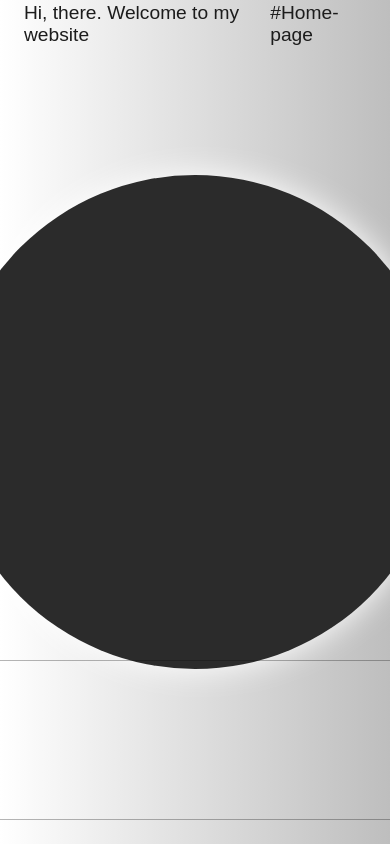
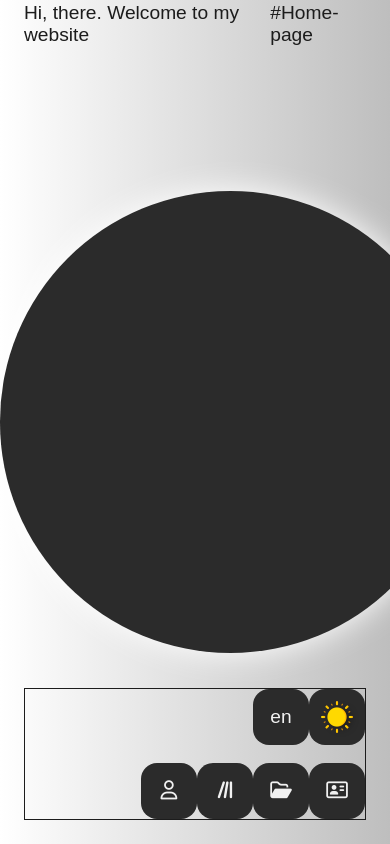
Before and after one commit to hhpxme/Two-day_One-page, a plain HTML site: page P6_0111_AnimationLandingPage/index.html in a window 390 px wide. Drawn offline with nearby package versions, Linux system fonts and the light colour scheme; a web font is replaced by a local one.

Commit message:
script upadte

```diff
--- a/P6_0111_AnimationLandingPage/css/style.css
+++ b/P6_0111_AnimationLandingPage/css/style.css
@@ -70,6 +70,24 @@ main {
     z-index: 0;
 }
 
+.geometry {
+    position: absolute;
+    top: 0;
+    bottom: 0;
+    left: 0;
+    right: 0;
+    margin: auto;
+    display: flex;
+    min-height: 420px;
+    height: calc(66% - 96px);
+    aspect-ratio: 1/1;
+    background-color: var(--primary-dark-color);
+    border-radius: 999px;
+    align-self: center;
+    box-shadow: 0 0 32px var(--primary-light-color);
+    transition: none;
+}
+
 .main-picture {
     position: relative;
     display: flex;
@@ -84,27 +102,14 @@ main {
 .menu-container {
     position: relative;
     display: flex;
-    width: clamp(720px, 55%, 1600px);
-    height: clamp(520px, calc(100% - 48px - 48px), 960px);
+    width: clamp(460px, 55%, 1600px);
+    height: clamp(560px, calc(100% - 48px - 48px), 960px);
     justify-content: space-between;
     align-self: center;
     transition: var(--trans);
 }
 
-.menu-container .geometry {
-    position: relative;
-    display: flex;
-    min-height: 420px;
-    height: 66%;
-    aspect-ratio: 1/1;
-    background-color: var(--primary-dark-color);
-    border-radius: 999px;
-    align-self: center;
-    box-shadow: 0 0 32px var(--primary-light-color);
-    transition: none;
-}
-
-.menu-container .menu-left {
+.menu-container .menu-list {
     position: relative;
     display: flex;
     flex-direction: column;
@@ -113,7 +118,7 @@ main {
     justify-content: space-around;
     align-items: center;
 }
-.menu-container .menu-right {
+.menu-container .menu-tools {
     position: relative;
     display: flex;
     flex-direction: column;
@@ -122,16 +127,6 @@ main {
     justify-content: space-around;
     align-items: center;
     align-self: flex-end;
-}
-.menu-container .menu-sticky {
-    position: absolute;
-    display: flex;
-    flex-direction: column;
-    bottom: -24px;
-    right: 24px;
-    width: calc(100% - 48px);
-    height: 160px;
-    border: var(--border);
 }
 
 .menu-button {
@@ -158,17 +153,17 @@ main {
     .menu-button .btn-icon:hover {
         background-color: var(--primary-light-color);
         box-shadow: 0 2px 16px rgba(0, 0, 0, 0.4);
-        outline: 3px solid var(--primary-dark-color);
+        border: 1px solid var(--primary-dark-color);
     }
     .menu-button span {
         font-size: 1.2rem;
         font-weight: 600;
         line-height: 1.2rem;
     }
-    .menu-left .btn-icon:hover {
+    .menu-list .btn-icon:hover {
         color: var(--dark-color);
     }
-    .menu-right .btn-icon {
+    .menu-tools .btn-icon {
         font-size: 1.2rem;
         color: var(--dark-color);
         background-color: var(--primary-light-color);
@@ -190,7 +185,7 @@ main {
             height: 32px;
             border-radius: 999px;
             background-color: transparent;
-            background-image: url(../images/icons/moon.png);
+            background-image: url(../images/icons/sun.png);
             background-position: center;
             background-repeat: no-repeat;
             background-size: cover;
@@ -201,14 +196,163 @@ main {
             box-shadow: 4px 2px 8px rgba(255, 255, 255, 0.4);
         }
 
+.menu-container.collapse {
+    position: absolute;
+    display: flex;
+    flex-direction: column-reverse;
+    bottom: 24px;
+    width: calc(100% - 48px);
+    height: 132px;
+    border: 1px solid;
+    transition: var(--trans);
+}
+
+.menu-container.collapse .menu-list,
+.menu-container.collapse .menu-tools {
+    position: relative;
+    display: flex;
+    flex-direction: row;
+    width: 100%;
+    height: 56px;
+    justify-content: flex-end;
+}
+
+.menu-container.collapse .menu-button span {
+    display: none;
+}
+
+.menu-container.collapse .menu-button .btn-icon {
+    margin-bottom: 0px;
+    background-color: var(--primary-dark-color);
+    color: #f1f1f1;
+}
+
+/*
+.menu-sticky .menu-sticky-top,
+.menu-sticky .menu-sticky-bottom  {
+    position: relative;
+    display: flex;
+    width: 100%;
+    height: 50%;
+    justify-content: flex-end;
+    align-items: center;
+}
+.menu-sticky .menu-bar {
+    position: relative;
+    display: flex;
+    width: min-content;
+    height: 64px;
+    align-items: center;
+}
+    .menu-bar .menu-sticky-button {
+        position: absolute;
+        display: flex;
+        right: 0;
+        width: 56px;
+        height: 56px;
+        align-items: center;
+        justify-content: center;
+        border-radius: 16px;
+        border: 1px solid var(--primary-light-color);
+        background-color: var(--primary-dark-color);
+        font-size: 1.2rem;
+        color: #f1f1f1;
+        transition: all 0.2s ease;
+        cursor: pointer;
+    }
+    .menu-bar .menu-sticky-button.btn-expand {
+        display: flex;
+    }
+    .menu-bar .menu-sticky-button:hover {
+        background-color: var(--primary-light-color);
+        box-shadow: 0 2px 16px rgba(0, 0, 0, 0.4);
+        border: 1px solid var(--primary-dark-color);
+        color: var(--dark-color);
+    }
+        .menu-sticky-button.show {
+            display: flex;
+        }
+        .menu-sticky-button#theme-toggle:hover i.fa-solid,
+        body.dark .menu-sticky-button#theme-toggle i.fa-solid {
+            display: none;
+        }
+        .menu-sticky-button#theme-toggle:hover i.fa-regular,
+        body.dark .menu-sticky-button#theme-toggle i.fa-regular {
+            display: initial;
+        }
+        .menu-sticky-button#theme-toggle i.fa-solid,
+        body.dark .menu-sticky-button#theme-toggle:hover i.fa-solid {
+            display: flex;
+            color: #ffce3d;
+            text-shadow: 0 -4px 16px rgba(255,255,255,0.8);
+        }
+        .menu-sticky-button#theme-toggle i.fa-regular,
+        body.dark .menu-sticky-button#theme-toggle:hover i.fa-regular {
+            display: none;
+        }*/
 
 
-@media screen and (max-width: 680px) {
-    .menu-container {
-        justify-content: center;
-    }
-    .menu-container .menu-left,
-    .menu-container .menu-right {
-        display: none;
-    }
+
+
+
+
+
+
+
+
+
+
+
+
+
+
+
+
+
+
+
+
+
+
+
+
+
+
+
+
+
+
+
+
+
+
+
+
+
+
+
+
+
+
+
+
+
+
+
+
+
+@media screen and (max-width: 600px) {
+
 }
+
+@media screen and (max-width: 768px) {
+
+}
+
+@media screen and (max-width: 992px) {
+
+}
+
+@media screen and (max-width: 1200px) {
+
+}
--- a/P6_0111_AnimationLandingPage/index.html
+++ b/P6_0111_AnimationLandingPage/index.html
@@ -15,8 +15,9 @@
         <span id="section-title">#Home-page</span>
     </header>
     <main class="homepage">
+        <div class="geometry"></div>
         <div class="menu-container">
-            <div class="menu-left">
+            <div class="menu-list">
                 <div class="menu-button" id="go-to-overview">
                     <div class="btn-icon">
                         <i class="fa-regular fa-user"></i>
@@ -42,11 +43,10 @@
                     <span>Contact</span>
                 </div>
             </div>
-            <div class="geometry"></div>
-            <div class="menu-right">
+            <div class="menu-tools">
                 <div class="menu-button" id="web-lang">
                     <div class="btn-icon">
-                        <span>en</span>
+                        <p>en</p>
                     </div>
                     <span>Language</span>
                 </div>
@@ -58,14 +58,49 @@
                     <span>Theme</span>
                 </div>
             </div>
+            <!--
             <div class="menu-sticky">
-
-            </div>
+                <div class="menu-sticky-top">
+                    <div class="menu-bar" id="menu-tools" onclick="extendMenubar('menu-tools')">
+                        <div class="menu-sticky-button" id="lang-toggle">
+                            <span>en</span>
+                        </div>
+                        <div class="menu-sticky-button" id="theme-toggle">
+                            <i class="fa-solid fa-lightbulb"></i>
+                            <i class="fa-regular fa-lightbulb"></i>
+                        </div>
+                        <div class="menu-sticky-button btn-expand">
+                            <i class="fa-solid fa-gear"></i>
+                        </div>
+                    </div>
+                </div>
+                <div class="menu-sticky-bottom">
+                    <div class="menu-bar" id="menu-list" onclick="extendMenubar('menu-list')">
+                        <div class="menu-sticky-button">
+                            <i class="fa-regular fa-user"></i>
+                        </div>
+                        <div class="menu-sticky-button">
+                            <i class="fa-solid fa-lines-leaning"></i>
+                        </div>
+                        <div class="menu-sticky-button">
+                            <i class="fa-regular fa-folder-open"></i>
+                        </div>
+                        <div class="menu-sticky-button">
+                            <i class="fa-regular fa-address-card"></i>
+                        </div>
+                        <div class="menu-sticky-button btn-expand">
+                            <i class="fa-solid fa-bars"></i>
+                        </div>
+                    </div>
+                </div>
+            </div> -->
         </div>
         <div class="main-picture" style="display: none;">
             <img src="images/1.png" alt="">
         </div>
     </main>
+    <script src="./js/resize_window_script.js"></script>
+    <script src="./js/theme_script.js"></script>
     <script src="./js/script.js"></script>
 </body>
 </html>
--- /dev/null
+++ b/P6_0111_AnimationLandingPage/js/resize_window_script.js
@@ -0,0 +1,9 @@
+function collapseMenu () {
+    if (window.innerWidth < 660 || window.innerHeight < 560) {
+        document.querySelector('.menu-container').classList.add("collapse");
+    } else {
+        document.querySelector('.menu-container').classList.remove("collapse");
+    }
+}
+
+window.onresize = collapseMenu;
--- a/P6_0111_AnimationLandingPage/js/script.js
+++ b/P6_0111_AnimationLandingPage/js/script.js
@@ -1,6 +1,9 @@
-const body = document.querySelector('body');
-const themeToggle = document.getElementById('theme-toggle');
+function extendMenubar(id) {
+    const menuBar = document.getElementById(id);
+    const btn = menuBar.querySelectorAll('.menu-sticky-button');
+    btn.forEach(element => {
+       element.classList.toggle("show");
+    });
+}
 
-themeToggle.addEventListener("click", () => {
-    body.classList.toggle('dark');
-});
+collapseMenu();
--- /dev/null
+++ b/P6_0111_AnimationLandingPage/js/theme_script.js
@@ -0,0 +1,8 @@
+const body = document.querySelector('body');
+const themeToggle = document.querySelectorAll('#theme-toggle');
+
+themeToggle.forEach(element => {
+    element.addEventListener("click", () => {
+        body.classList.toggle('dark');
+    });
+});
```
